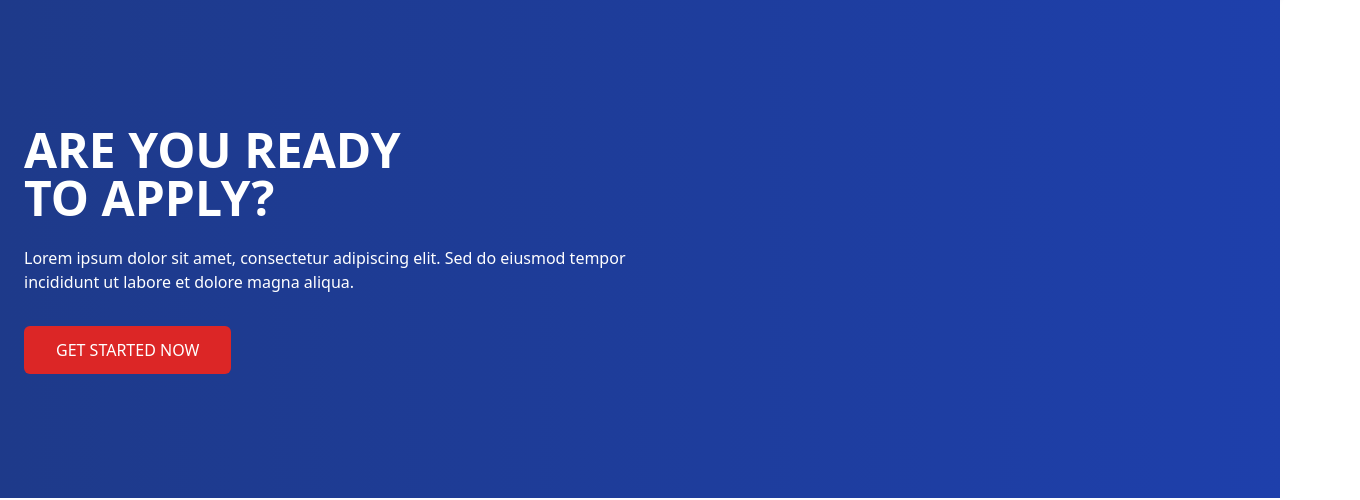
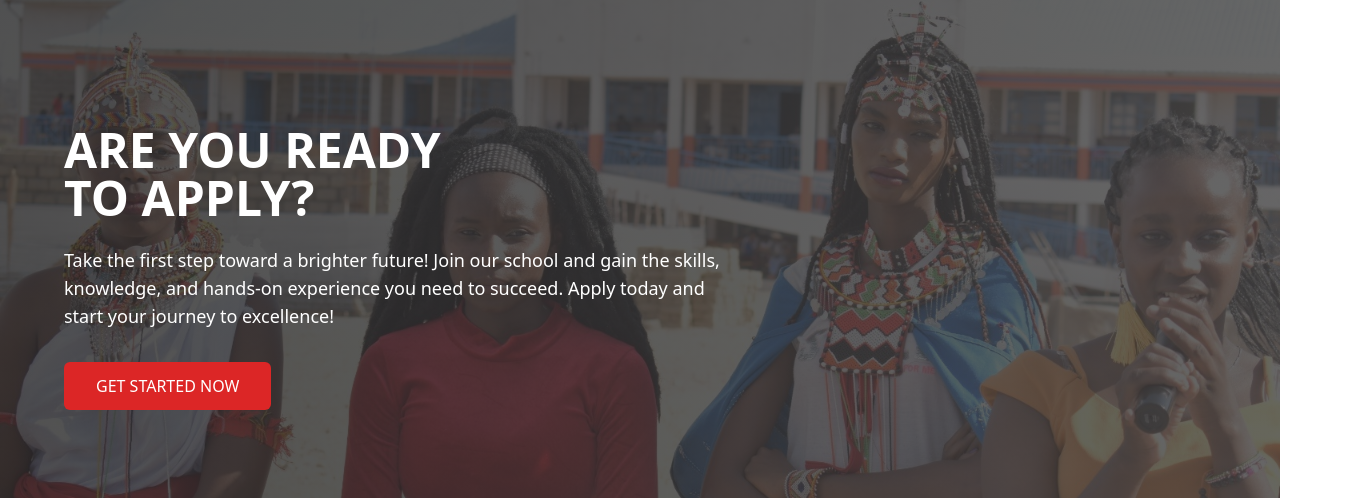
Before and after one commit to Raphael-pix/Samburu_west_TVC, a Next.js app in the folder website/: page / in a window 1280 px wide. Shown: the part 183-683 px from the top of the page, 1360 px wide, since content can reach past the window. Built offline with nearby package versions, Linux system fonts and the light colour scheme.

Commit message:
Hero section finished

```diff
--- a/website/app/(home)/_components/hero.tsx
+++ b/website/app/(home)/_components/hero.tsx
@@ -2,27 +2,32 @@ import React from "react";
 
 const HeroSection = () => {
   return (
-    <section>
-      <div className="relative h-[500px] bg-blue-900 text-white transition-all duration-500 hover:bg-blue-800">
-        <div className="absolute inset-0 bg-gradient-to-r from-blue-900/90 to-blue-800/90">
-          <div className="container mx-auto px-6 py-32">
+    <section
+      className="relative h-[500px] bg-gray-300/60 text-white transition-all duration-500 hover:bg-gray-300"
+      style={{
+        backgroundImage:`url('/assets/images/hero-image.jpeg')`,
+        backgroundSize: "cover",
+        backgroundRepeat: "no-repeat",
+        backgroundPosition:"center"
+      }}
+    >
+      <div className="absolute inset-0 bg-gradient-to-r from-neutral-800/80 to-neutral-700/80">
+        <div className="container mx-auto px-6 py-16 lg:px-16 lg:py-32">
           <div className="transform transition-all duration-500 hover:translate-y-[-10px]">
-              <h1 className="text-5xl font-bold mb-6">
-                ARE YOU READY
+            <h1 className="text-4xl font-bold mb-6 uppercase lg:text-5xl">
+              are you ready
               <br />
-                TO APPLY?
+              to apply?
             </h1>
-              <p className="mb-8 max-w-2xl">
-                Lorem ipsum dolor sit amet, consectetur adipiscing elit. Sed do
-                eiusmod tempor incididunt ut labore et dolore magna aliqua.
+            <p className="mb-8 max-w-2xl text-base lg:text-lg ">
+            Take the first step toward a brighter future! Join our school and gain the skills, knowledge, and hands-on experience you need to succeed. Apply today and start your journey to excellence!
             </p>
             <button
-                className="bg-red-600 text-white px-8 py-3 rounded-md hover:bg-red-700 transition-all
+              className="bg-red-600 text-white px-8 py-3 rounded-md uppercase hover:bg-red-700 transition-all
 duration-300 hover:shadow-lg transform hover:scale-105"
             >
-                GET STARTED NOW
+              get started now
             </button>
-            </div>
           </div>
         </div>
       </div>
--- a/website/app/(home)/page.tsx
+++ b/website/app/(home)/page.tsx
@@ -51,7 +51,7 @@ const LandingPage = () => {
   ];
 
   return (
-    <div className="min-h-screen bg-white">
+    <div className="overflow-hidden bg-white">
       <Navbar/>
       <HeroSection />
       <AboutSection />
```
Lines whose indentation alone changed are shown as unchanged.
